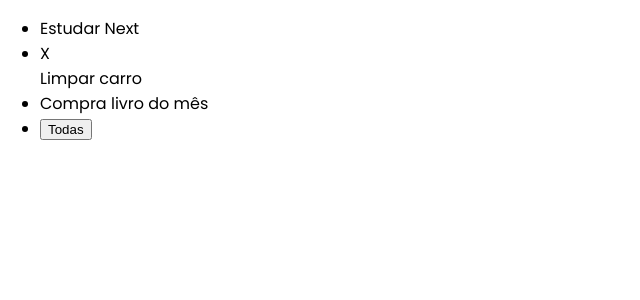
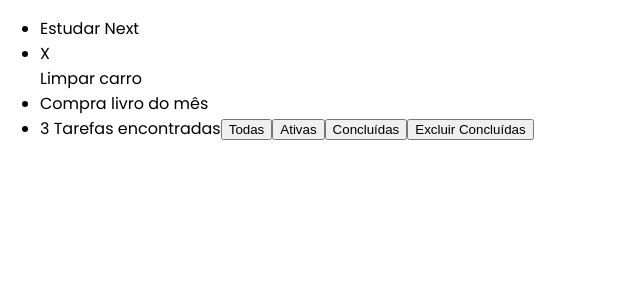
Before and after one commit to Jhonatan-Pereira/next-tarefas, a Next.js app: page / in a window 1280 px wide. Shown: the top 300 px of the page, without its empty margins (0-640 px from the left). Built offline with nearby package versions, Linux system fonts and the light colour scheme.

Commit message:
feat: Criado componente ListaRodape

```diff
--- a/src/components/lista/Lista.tsx
+++ b/src/components/lista/Lista.tsx
@@ -1,6 +1,7 @@
 import ListaTarefas from "../../model/ListaTarefas";
 import ListaBotao from "./ListaBotao";
 import ListaItem from './ListaItem';
+import ListaRodape from './ListaRodape';
 
 interface ListaProps {
   tarefas: ListaTarefas
@@ -37,13 +38,17 @@ export default function Lista(props: ListaProps) {
         bg-white shadow-lg rounded-lg
       `}>
         {renderizarTarefas()}
-        <li className="p-5">
+        {/* <li className="p-5">
           <ListaBotao
             selecionado={false}
             onClick={() => {}}>
             Todas
           </ListaBotao>
-        </li>
+        </li> */}
+        <ListaRodape
+          tarefas={tarefas}
+          mudou={props.mudou}
+        />
       </ul>
     </div>
   )
--- a/src/components/lista/ListaBotao.tsx
+++ b/src/components/lista/ListaBotao.tsx
@@ -1,6 +1,6 @@
 interface ListaBotaoProps {
   selecionado?: boolean;
-  className?: boolean;
+  className?: string;
   children: any;
   onClick: (evento: any) => any
 }
--- /dev/null
+++ b/src/components/lista/ListaRodape.tsx
@@ -0,0 +1,72 @@
+import ListaTarefas from "../../model/ListaTarefas";
+import ListaBotao from "./ListaBotao";
+
+interface ListaRodapeProps {
+  tarefas: ListaTarefas;
+  mudou: (tarefas: ListaTarefas) => void;
+}
+
+export default function ListaRodape(props: ListaRodapeProps) {
+
+  const { tarefas, mudou } = props
+
+  function renderizarQtdeItems() {
+    return (
+      <>
+        <span className="text-gray-300 hidden lg:inline">
+          {tarefas.quantidade}
+          {tarefas.quantidade === 0
+            ? ' Nenhuma tafefa encontrada'
+            : tarefas.quantidade === 1
+              ? ' Tarefa encontrada'
+              : ' Tarefas encontradas'}
+        </span>
+        <span className="flex-1 hidden lg:inline"></span>
+      </>
+    )
+  }
+
+  function renderizarBotoesFiltro() {
+    return (
+      <>
+        <ListaBotao
+          className="hideen md:inline"
+          onClick={() => mudou(tarefas.removerFiltro())}
+          selecionado={tarefas.exibindoTodas()}>
+          Todas
+        </ListaBotao>
+        <ListaBotao
+          className="mx-4"
+          onClick={() => mudou(tarefas.removerFiltro())}
+          selecionado={tarefas.exibindoSomenteAtivas()}>
+          Ativas
+        </ListaBotao>
+        <ListaBotao
+          onClick={() => mudou(tarefas.removerFiltro())}
+          selecionado={tarefas.exibindoSomenteConcluidas()}>
+          Concluídas
+        </ListaBotao>
+      </>
+    )
+  }
+
+  function renderizarExcluirConcluidas() {
+    return (
+      <>
+        <span className="flex-grow"></span>
+        <ListaBotao
+          onClick={() => mudou(tarefas.excluirConcluidas())}>
+          Excluir <span className="hidden md:inline">Concluídas</span>
+        </ListaBotao>
+      </>
+    )
+  }
+
+  return (
+    <li className="flex p-5">
+      {renderizarQtdeItems()}
+      {renderizarBotoesFiltro()}
+      {renderizarExcluirConcluidas()}
+    </li>
+  )
+}
```
